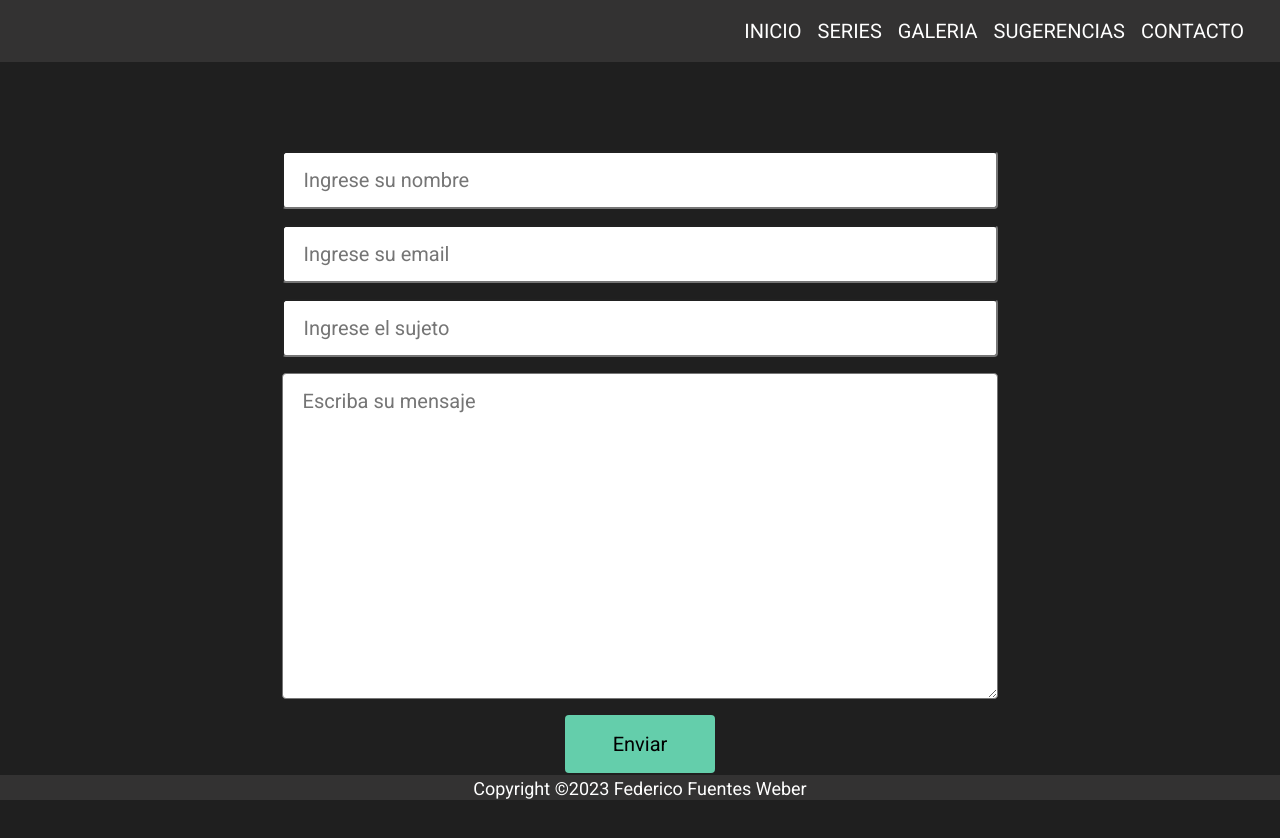
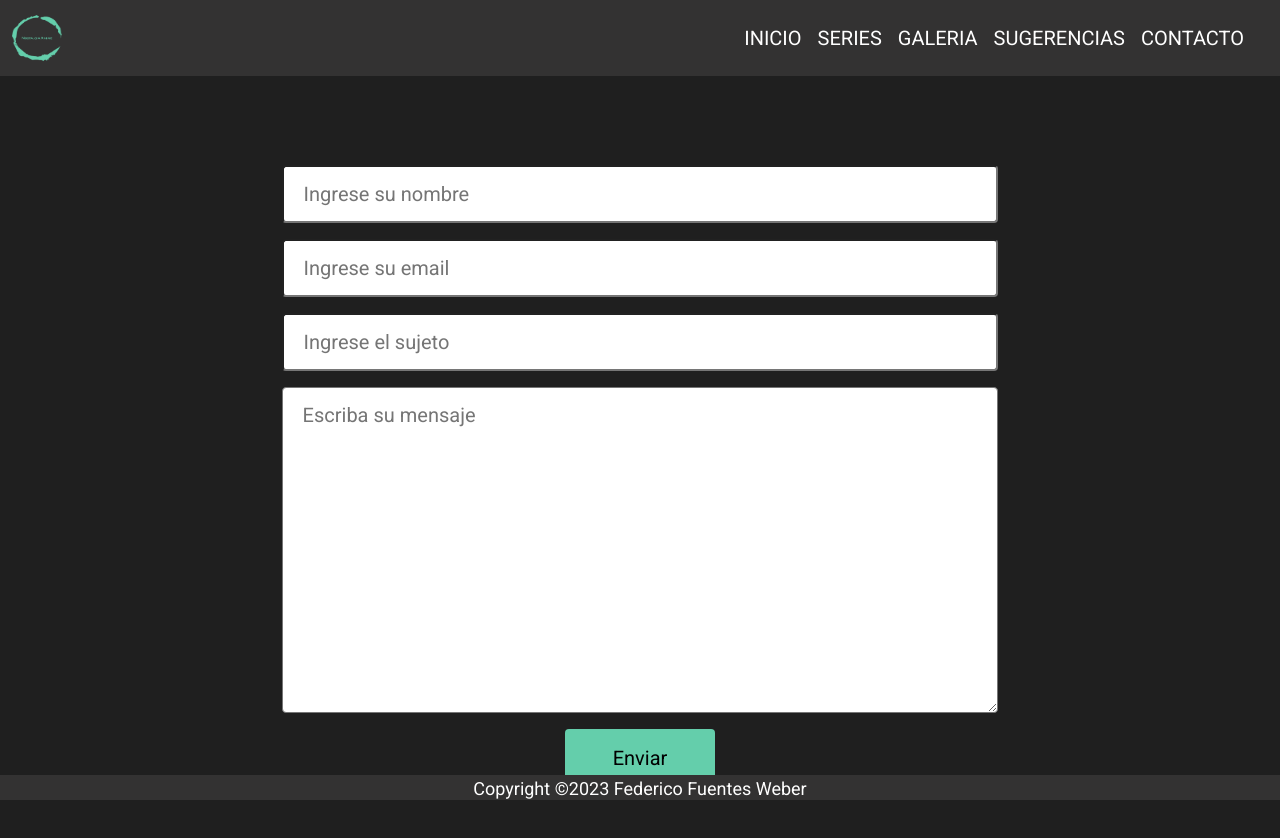
Before and after one commit to FedericoFuentesWeber/nostalgia-del-anime, a plain HTML site: page pages/contacto.html in a window 1280 px wide. Drawn offline with nearby package versions, Linux system fonts and the light colour scheme.

Commit message:
Agrego logo al navbar

```diff
--- a/css/style.css
+++ b/css/style.css
@@ -41,10 +41,6 @@ body{
     font-family: 'Roboto', sans-serif;
 }
 
-.navbar>.container-fluid {
-    justify-content: end;
-}
-
 .offcanvas-header {
     background-color: #333232;
 }
@@ -65,6 +61,11 @@ body{
 
 .navbar-toggler {
     background-color: rgb(100, 206, 171);
+}
+
+.navbar-brand img {
+    height: 50px;
+    width: 50px;
 }
 
 .footer {
--- a/pages/contacto.html
+++ b/pages/contacto.html
@@ -12,6 +12,9 @@
     <header id="top">
         <nav class="navbar navbar-expand-md">
             <div class="container-fluid">
+                <a class="navbar-brand" href="../index.html">
+                    <img src="../images/logo.png" />
+                </a>
                 <button
                     class="navbar-toggler"
                     type="button"
```
Also changed, not shown: index.html (+3 -0 lines), pages/galeria.html (+3 -0 lines), pages/series.html (+3 -0 lines), pages/sugerencias.html (+3 -0 lines), images/logo.png (added).
